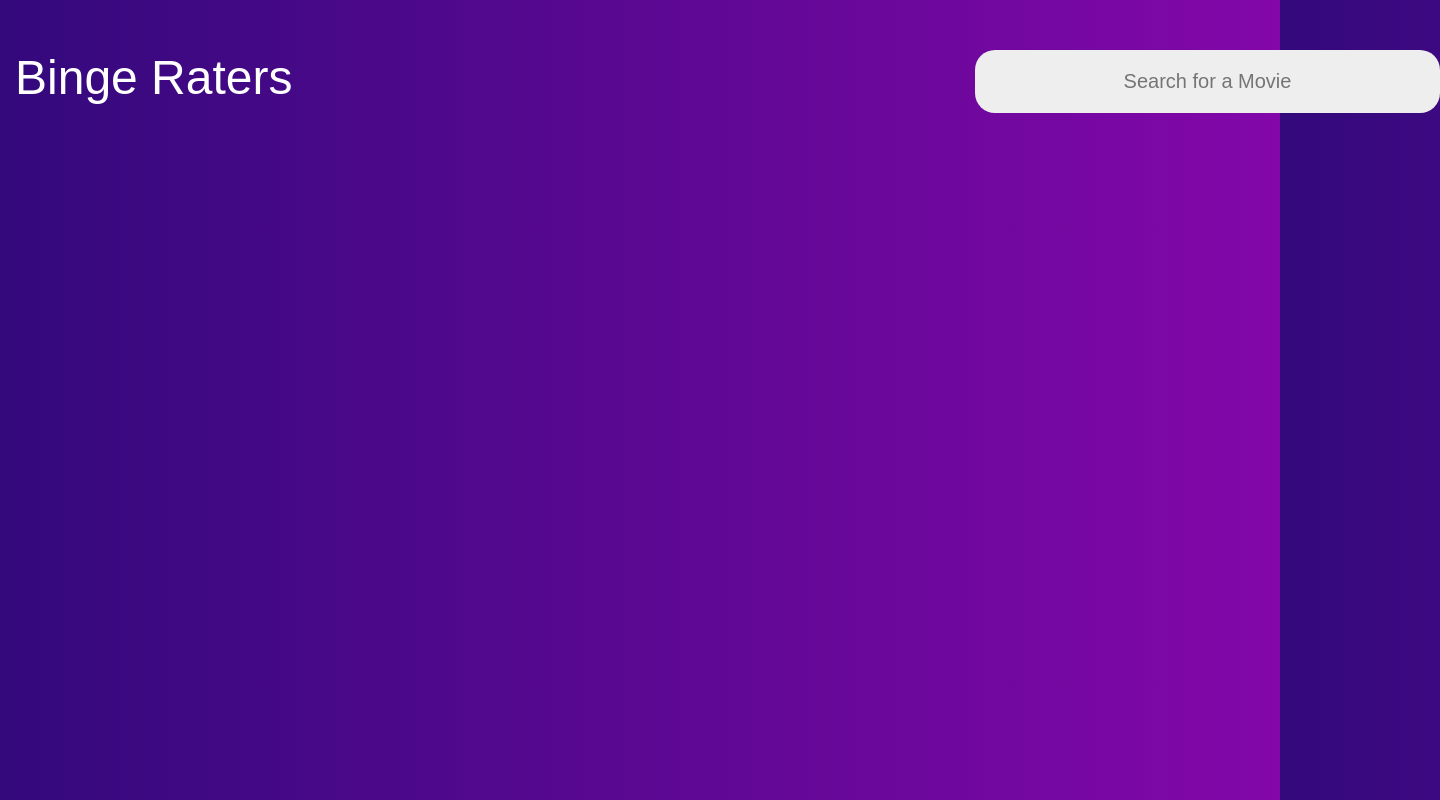
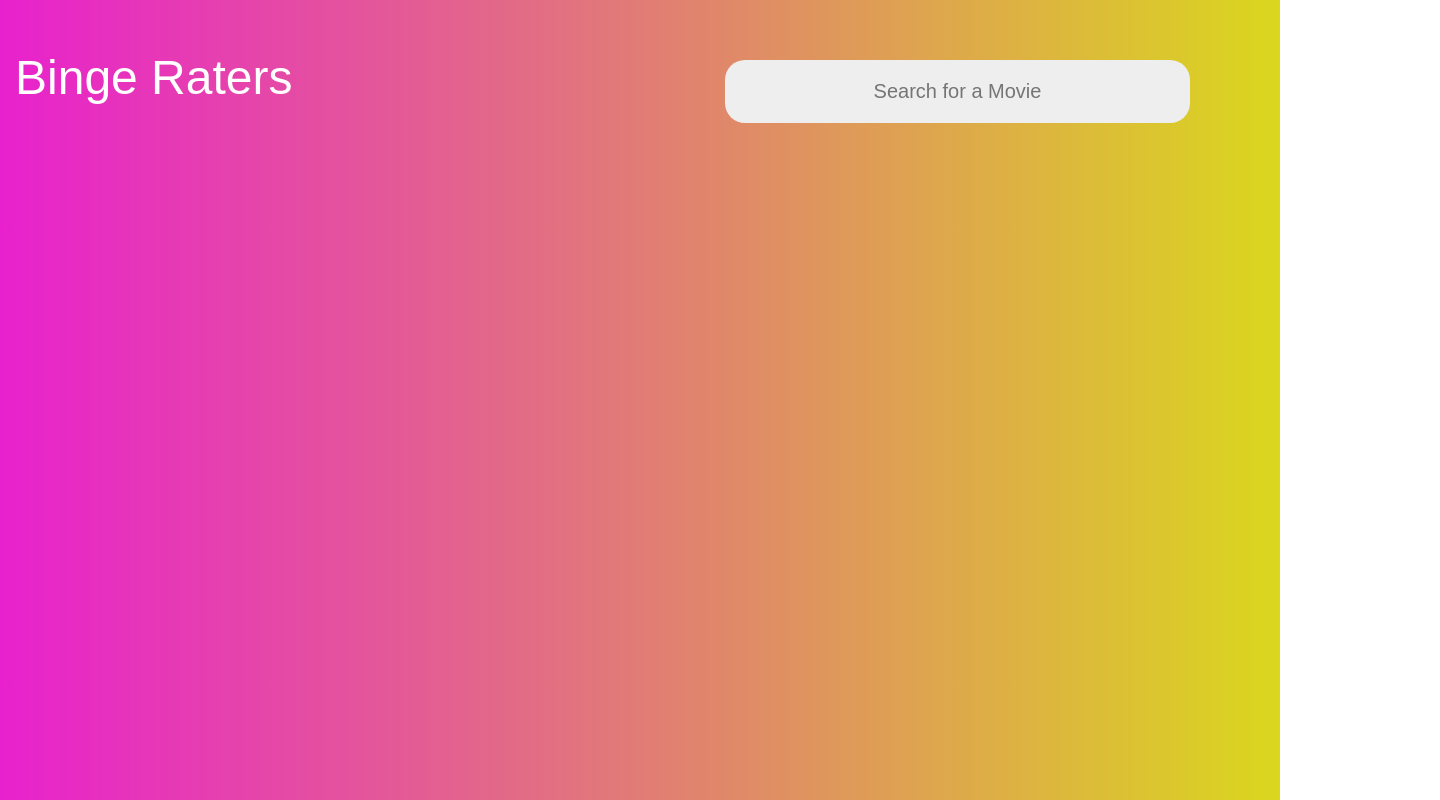
Before and after one commit to ahugo93/Binge_Raters-MP2, a React (Create React App) app: page / in a window 1280 px wide. Shown: the whole page, 1440 px wide, since content can reach past the window. Built offline with nearby package versions, Linux system fonts and the light colour scheme.

Commit message:
added changes to css

```diff
--- a/src/index.css
+++ b/src/index.css
@@ -4,9 +4,15 @@
 	box-sizing: border-box;
 }
 
+.wrapper {
+	max-width: 1170px;
+	margin-left: auto;
+	margin-right: auto;
+  }
+
 body {
 	font-family: 'Gilroy', sans-serif;
-	background: linear-gradient(to left, #8307a9, #33097c)
+	background: linear-gradient(to right, #e821cd, rgb(218, 215, 30))
 }
 
 header {
@@ -33,8 +39,8 @@ section {
 .searchbox {
   display: block;
   position: relative;
-  left: 800px;
-  bottom: 70px;
+  left: 550px;
+  bottom: 60px;
   width: 50%;
   padding: 20px;
   border: none;
@@ -93,7 +99,6 @@ section {
 	width: 100vw;
 	height: 100vh;
 	background-color: #7d258c;
-
 	overflow-y: scroll;
 }
 
@@ -103,7 +108,6 @@ section {
 	max-width: 960px;
 	margin: 0 auto;
 	padding: 25px;
-
 	color: #FFF;
 }
 
@@ -163,4 +167,5 @@ section {
 .popup .content .half-rating {
 	position: relative;
 	right: 400px;
+	bottom: 40px;
 }
```
